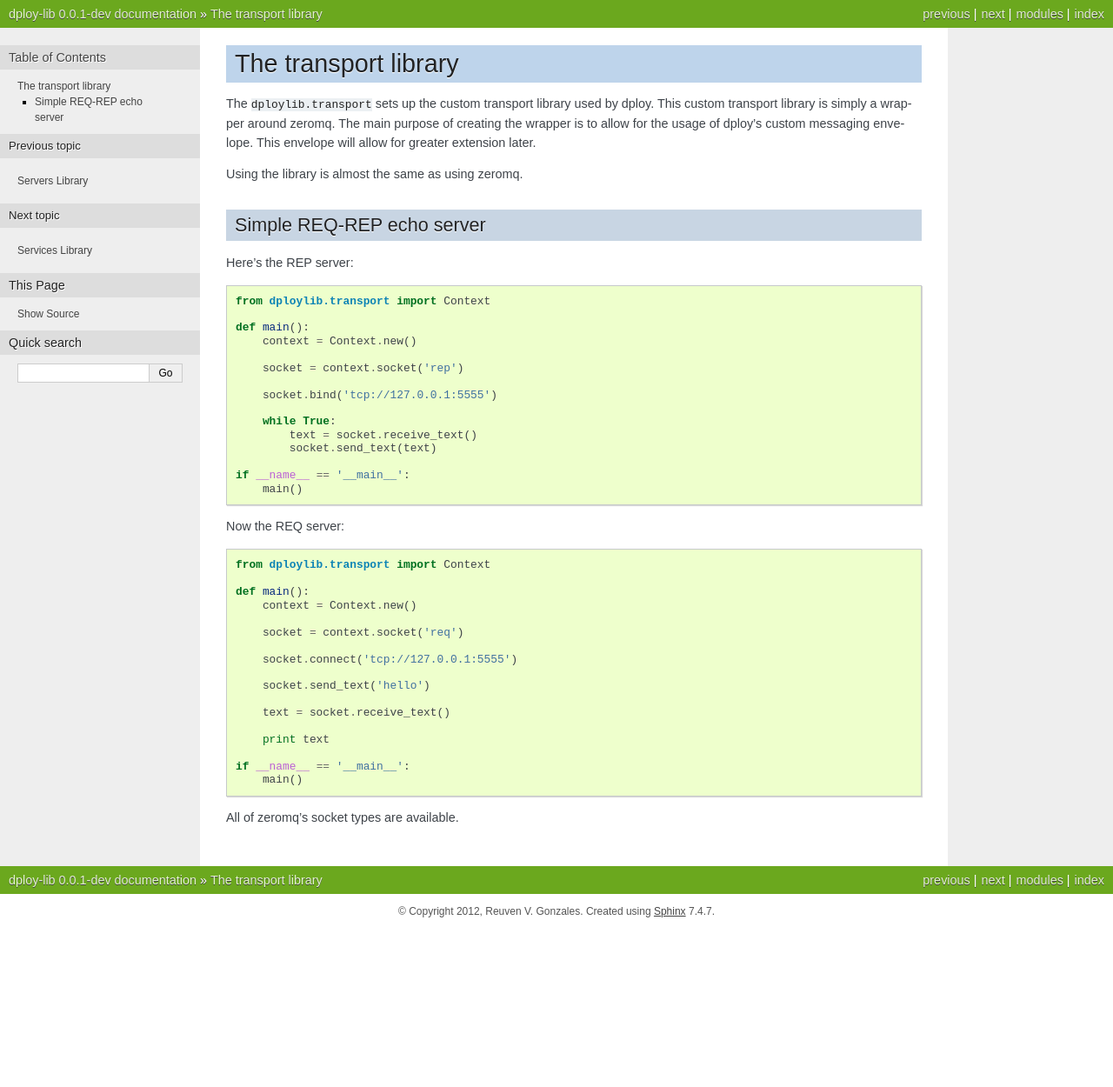
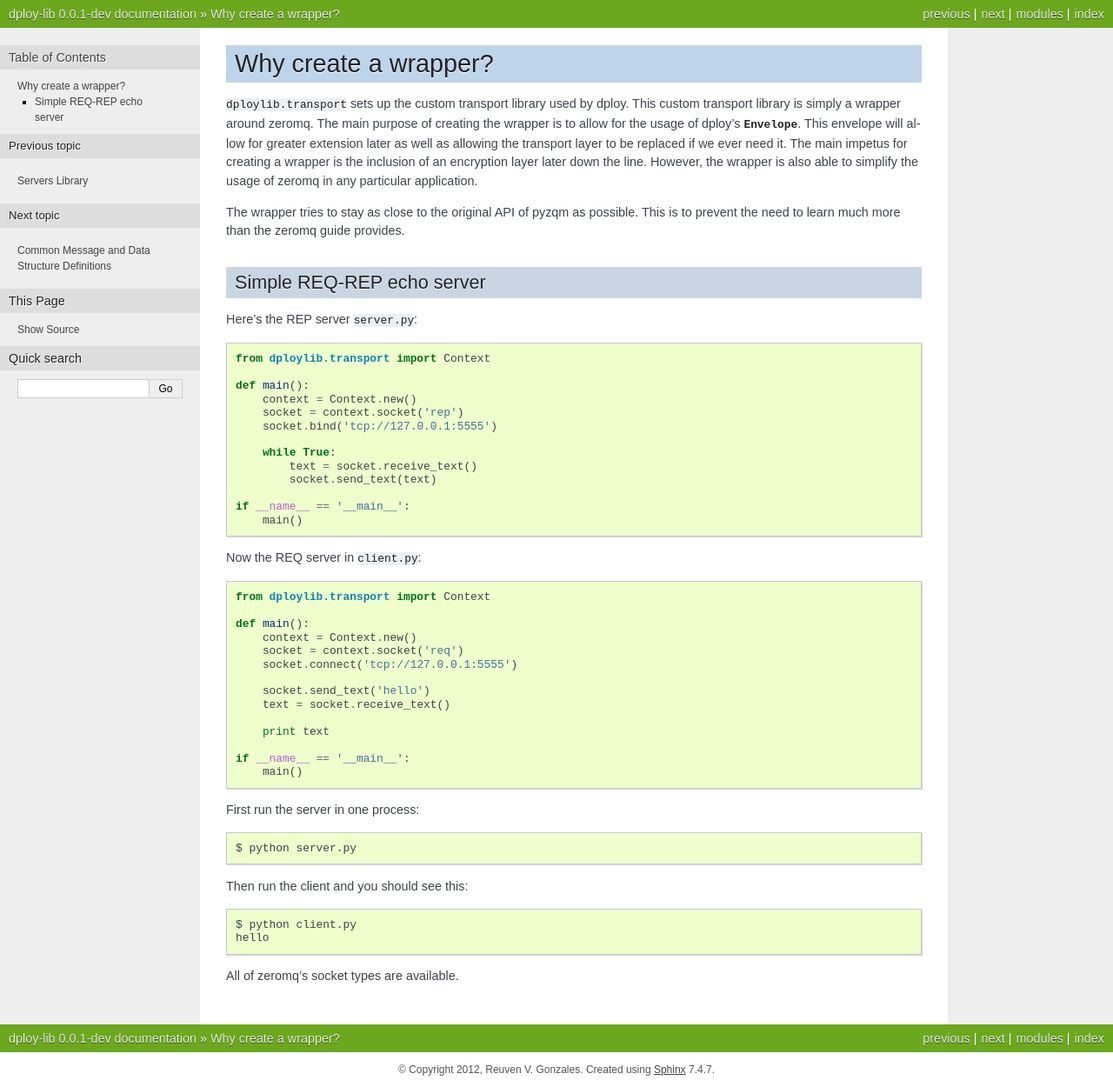
Before and after one commit to ravenac95/dploy-lib, a Sphinx documentation site: the page built from docs/transport/intro.rst, in a window 1280 px wide. Shown: the whole page at 87% size. Built offline with Sphinx 7.4.7, drawn with Linux system fonts in a browser that asks for light colours; before the commit the page ends 1068 px from its top, so only the background shows below that.

```diff
--- a/docs/transport/intro.rst
+++ b/docs/transport/intro.rst
@@ -1,26 +1,28 @@
-The transport library
+Why create a wrapper?
 =====================
 
-The ``dploylib.transport`` sets up the custom transport library used by
+``dploylib.transport`` sets up the custom transport library used by
 dploy. This custom transport library is simply a wrapper around zeromq. The
 main purpose of creating the wrapper is to allow for the usage of dploy's
-custom messaging envelope. This envelope will allow for greater extension
-later.
+:class:`~dploylib.transport.Envelope`. This envelope will allow for greater
+extension later as well as allowing the transport layer to be replaced if we
+ever need it. The main impetus for creating a wrapper is the inclusion of an
+encryption layer later down the line. However, the wrapper is also able to
+simplify the usage of zeromq in any particular application.
 
-Using the library is almost the same as using zeromq.
+The wrapper tries to stay as close to the original API of pyzqm as possible.
+This is to prevent the need to learn much more than the zeromq guide provides.
 
 Simple REQ-REP echo server
 --------------------------
 
-Here's the REP server::
+Here's the REP server ``server.py``::
 
     from dploylib.transport import Context
 
     def main():
         context = Context.new()
-
         socket = context.socket('rep')
-
         socket.bind('tcp://127.0.0.1:5555')
 
         while True:
@@ -30,19 +32,16 @@ Here's the REP server::
     if __name__ == '__main__':
         main()
 
-Now the REQ server::
+Now the REQ server in ``client.py``::
 
     from dploylib.transport import Context
 
     def main():
         context = Context.new()
-
         socket = context.socket('req')
-
         socket.connect('tcp://127.0.0.1:5555')
 
         socket.send_text('hello')
-
         text = socket.receive_text()
 
         print text
@@ -50,4 +49,13 @@ Now the REQ server::
     if __name__ == '__main__':
         main()
 
+First run the server in one process::
+
+    $ python server.py
+
+Then run the client and you should see this::
+
+    $ python client.py
+    hello
+
 All of zeromq's socket types are available.
```
Also changed, not shown: docs/api/servers.rst (added, +23 -0 lines), docs/api/transport.rst (added, +15 -0 lines), docs/architecture/messagetypes.rst (added, +189 -0 lines), docs/index.rst (+12 -0 lines), 3 other files.
